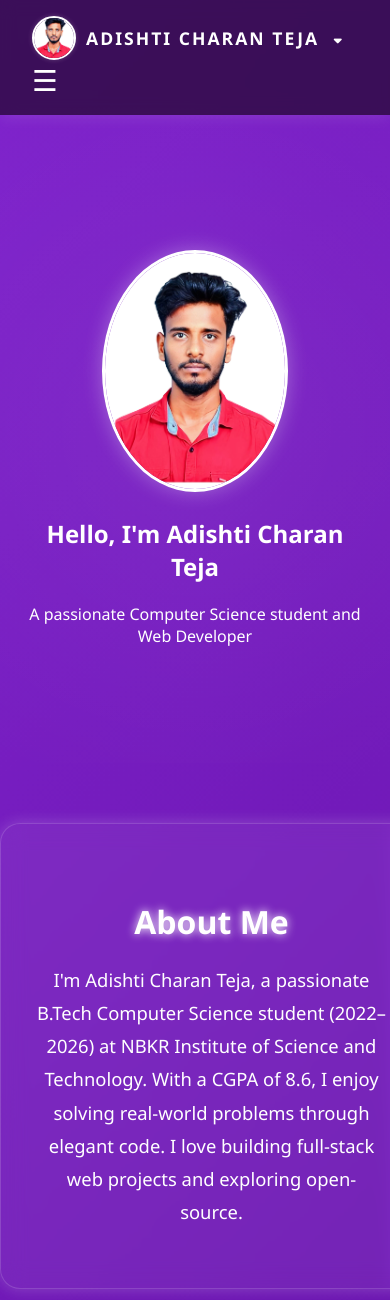
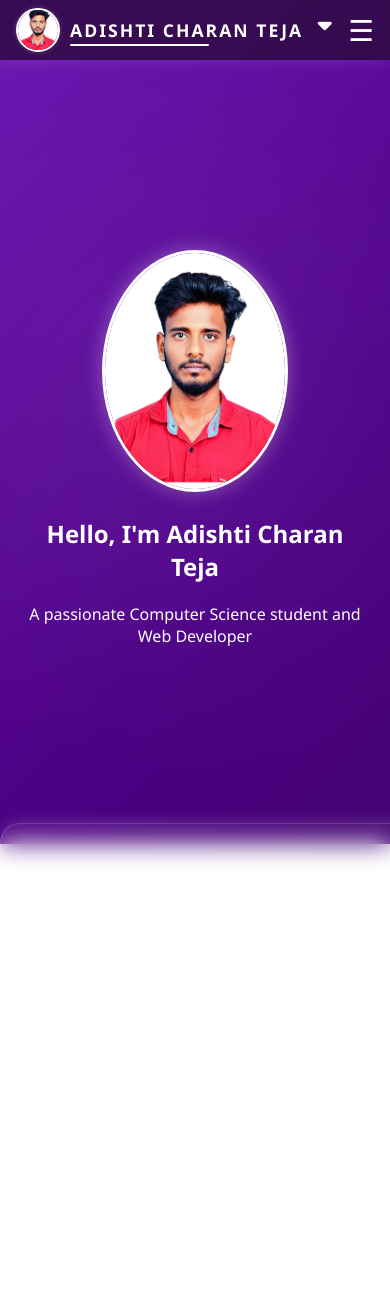
Before and after one commit to imcharan3/my-django-portfolio, a Django app: page / in a window 390 px wide. Shown: the top 1300 px of the page. Run offline with Django 5.2, Linux system fonts and the light colour scheme.

Commit message:
UI layout fixes, responsive navbar and animation updates

```diff
--- a/main/static/main/css/styles.css
+++ b/main/static/main/css/styles.css
@@ -1,17 +1,35 @@
 /* === Reset & Base Styles === */
+html {
+  height: 100%;
+  overflow-x: hidden;
+  position: relative;
+}
+
+html::before {
+  content: "";
+  position: fixed;
+  top: 0;
+  left: 0;
+  z-index: -999;
+  width: 100%;
+  height: 100%;
+  background: linear-gradient(-45deg, #2b0a3d, #4b0082, #8e2de2, #bb00ff);
+  background-size: 400% 400%;
+  animation: gradientShift 15s ease infinite;
+}
+
 body {
   margin: 0;
   font-family: 'Segoe UI', sans-serif;
-    background: linear-gradient(-45deg, #2b0a3d, #4b0082, #8e2de2, #bb00ff);
-    background-size: 400% 400%;
-    animation: gradientShift 15s ease infinite;
   color: #ffffff;
-    padding-top: 90px; /* Adjusted to match your .navbar height */
+  padding-top: 90px;
   overflow-x: hidden;
   display: flex;
   flex-direction: column;
   min-height: 100vh;
+  background: transparent !important;
 }
+
 
 /* === Navbar === */
 .navbar {
@@ -25,8 +43,9 @@
     display: flex;
     justify-content: space-between;
     align-items: center;
-    padding: 1rem 2rem;
+
     box-shadow: 0 2px 15px rgba(255, 255, 255, 0.1);
+    padding: 0.5rem 1rem;
 }
 
 .section {
@@ -86,9 +105,44 @@
 }
 
 .logo-text {
+  position: relative;
+  display: inline-block;
   font-size: 1.1rem;
   white-space: nowrap;
+  cursor: pointer;
+  color: #ffffff;
 }
+
+.logo-text::after {
+  content: "";
+  position: absolute;
+  left: 0;
+  bottom: -4px;
+  height: 2px;
+  width: 0%;
+  background-color: white;
+  animation: underlineTrain 2s linear infinite;
+  border-radius: 2px;
+  max-width: 88%; /* 🛠️ limits length under the text */
+}
+
+@keyframes underlineTrain {
+  0% {
+    width: 0%;
+    left: 0%;
+  }
+  50% {
+    width: 88%;
+    left: 0%;
+  }
+  100% {
+    width: 0%;
+    left: 88%;
+  }
+}
+
+
+
 
 /* === Navigation Links === */
 .nav-links {
@@ -127,6 +181,9 @@
     cursor: pointer;
     background: none;
     border: none;
+    margin-left: auto;
+    padding: 0;
+    line-height: 1;
 }
 
 /* === Hero Section === */
@@ -382,17 +439,20 @@
     text-shadow: 0 0 6px white;
 }
 
+/* === Floating animation for the dropdown caret === */
+@keyframes floatCaret {
+  0%   { transform: translateY(0); }
+  50%  { transform: translateY(-5px); }
+  100% { transform: translateY(0); }
+}
+
 .dropdown-indicator {
   margin-left: 8px;
-    font-size: 0.8rem;
+  font-size: 1.4rem;
   color: white;
-    transition: transform 0.3s ease;
+  animation: floatCaret 1.8s ease-in-out infinite;
 }
 
-/* Rotate arrow when hovered */
-.logo-dropdown:hover .dropdown-indicator {
-    transform: rotate(180deg);
-}
 
 /* === Family Container === */
 .family-container {
@@ -649,3 +709,19 @@
 .certificate-img:hover {
     transform: scale(1.8);
     box-shadow: 0 0 20px #bb00ff;
+
+/* 🧼 HIDE Google Translate top bar (iframe) */
+body > .skiptranslate {
+    display: none !important;
+}
+
+/* 🧼 Reset margin when bar is removed */
+body {
+    top: 0 !important;
+    position: static !important;
+}
+
+/* ✅ Prevent layout shift due to iframe */
+html {
+    margin-top: 0px !important;
+}
--- a/main/templates/main/base.html
+++ b/main/templates/main/base.html
@@ -29,6 +29,7 @@
   <div class="menu-toggle" onclick="toggleMenu()">&#9776;</div>
 
   <ul class="nav-links" id="navLinks">
+    <div id="google_translate_element"></div>
     <li><a href="/">Home</a></li>
     <li><a href="/#about">About</a></li>
     <li><a href="/#skills">Skills</a></li>
@@ -90,6 +91,17 @@
     });
   });
 </script>
+<div id="google_translate_element"></div>
+<script type="text/javascript">
+  function googleTranslateElementInit() {
+    new google.translate.TranslateElement({
+      pageLanguage: 'en',
+      includedLanguages: 'en,fr,es,de', // or any other
+      layout: google.translate.TranslateElement.InlineLayout.SIMPLE
+    }, 'google_translate_element');
+  }
+</script>
+<script src="//translate.google.com/translate_a/element.js?cb=googleTranslateElementInit"></script>
 
 </body>
 </html>
```
Also changed, not shown: 1 other file. Lines whose indentation alone changed are shown as unchanged.
